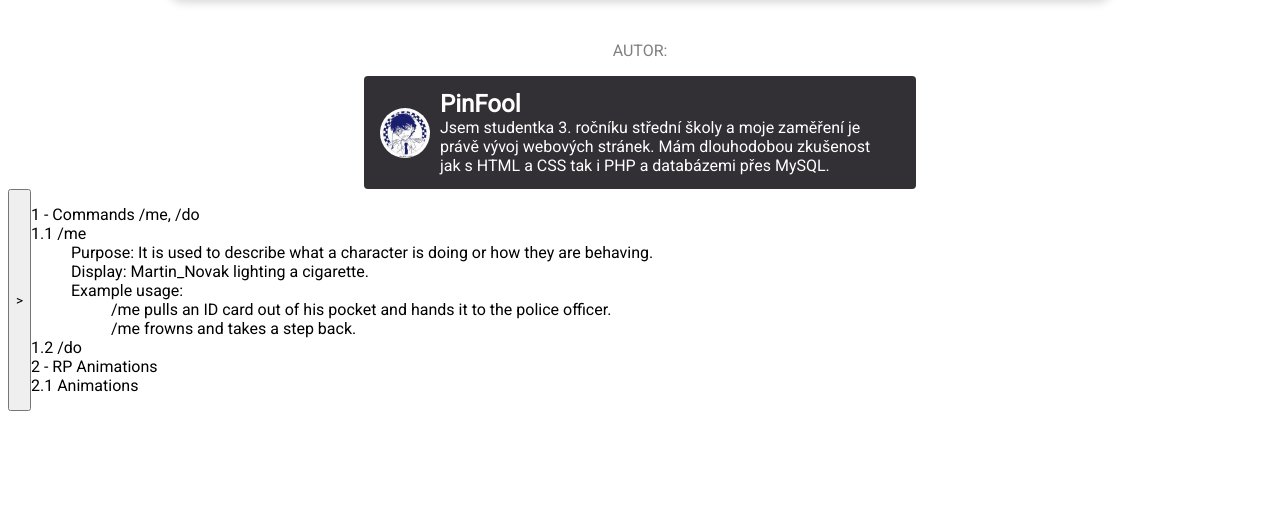
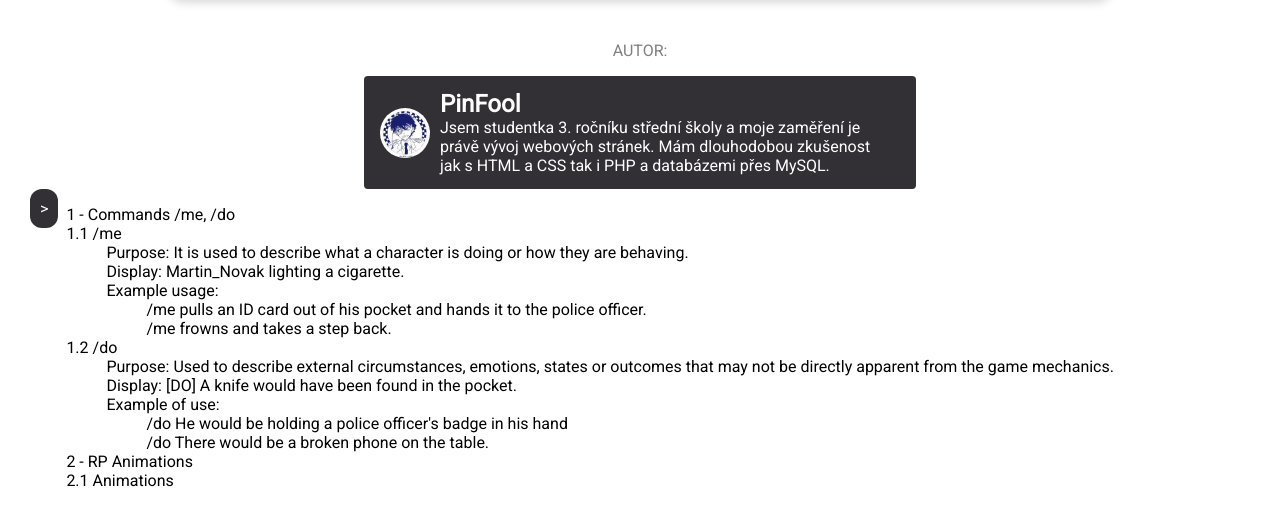
Before and after one commit to Souckova/crrp_support, a plain HTML site: page index.html in a window 1280 px wide. Shown: the part 125-650 px from the top of the page. Drawn offline with Linux system fonts and the light colour scheme.

Commit message:
left panel se sticky

```diff
--- a/index.html
+++ b/index.html
@@ -41,7 +41,7 @@
     </div>
 
     <section>
-      <div id="left-panel">
+      <div id="left-panel" class="fixed">
         <div id="left-panel-header">
             <h1>CRRP SUPPORT</h1>
             <button onclick="hide()">X</button>
@@ -95,13 +95,17 @@
         </ol>
         <hr />
       </div>
-      <button id="show" onclick="show()">></button>
+      <div id="show" onclick="show()" class="fixed">
+        <span onclick="show()">></span>
+      </div>
+
 
       <div id="right-pannel">
         <ol>
         <li>
           - Commands /me, /do
           <ol>
+
             <li>
               /me
               <!-- copy /me [action] -->
@@ -123,26 +127,48 @@
                 </li>
               </ul>
             </li>
-            <li>/do</li>
+
+            <li>/do
+              <!-- copy /do [description of the situation] -->
+              <ul>
+                <li>
+                  Purpose: Used to describe external circumstances, emotions, states or outcomes that may not be directly apparent from the game mechanics.
+                </li>
+                <li>
+                  Display: [DO] A knife would have been found in the pocket.
+                </li>
+                <li>Example of use:
+                  <ul>
+                    <li>
+                      /do He would be holding a police officer's badge in his hand
+                    </li>
+                    <li>
+                      /do There would be a broken phone on the table.
+                    </li>
+                  </ul>
+                </li>
+              </ul>
+            </li>
+
           </ol>
         </li>
+
         <li>
           - RP Animations
           <ol>
-            <li>Animations</li>
+            <li>Animations
+
+            </li>
           </ol>
         </li>
       </ol>
+      <br><br><br><br><br><br><br><br><br><br><br><br><br>
+      <br><br><br><br><br><br><br><br><br><br><br><br><br>
+      <br><br><br><br><br><br><br><br><br><br><br><br><br>
+      <br><br><br><br><br><br><br><br><br><br><br><br><br>
+      <br><br><br><br><br><br><br><br><br><br><br><br><br>
 
       <!--
-1.2 / do
-/do [description of the situation]
-Purpose: Used to describe external circumstances, emotions, states or outcomes that may not be directly apparent from the game mechanics.
-Display:
-[DO] A knife would have been found in the pocket.
-Example of use:
-/do He would be holding a police officer's badge in his hand.
-/do There would be a broken phone on the table.
 2 - Animations
 2.1 Animations
 Our game also offers the possibility of animations, these animations can be activated in the top menu. After pressing the button for animations. A window will open. Here you can click on the animation you currently want to perform. To end it, click on the button again. -->
@@ -161,7 +187,7 @@ Our game also offers the possibility of animations, these animations can be acti
 
       function hide() {
         document.getElementById("left-panel").style.display = "none";
-        document.getElementById("show").style.display = "block";
+        document.getElementById("show").style.display = "flex";
       }
     </script>
   </body>
--- a/style.css
+++ b/style.css
@@ -53,6 +53,13 @@ nav{
 }
 
 /*--------------------*/
+.fixed {
+  position: fixed;
+  width: fit-content;
+  height: fit-content;
+  left: 10px;
+  top: 40px;
+}
 
 section{
     display: flex;
@@ -96,6 +103,31 @@ section{
     display: flex;
     gap: 10px;
 }
+
+#show{
+    background-color: none;
+    padding-left: 20px;
+    padding-right: 10px;
+
+    display: flex;
+    align-items: center;
+    position: sticky;
+
+    margin-left: 0;
+    transition: margin-left ease 0.5s;
+}
+
+#show:hover {
+    margin-left: 15px;
+}
+
+#show > span{
+    background-color: var(--gray);
+    border-radius: 12px;
+    color: white;
+    padding: 10px;
+}
+
 
 hr{
     border: 1px solid white;
@@ -160,3 +192,11 @@ ol > li:before{
     margin: 0;
     text-wrap: balance;
 }
+
+/*right side*/
+/*#right-pannel { /*pravu to chce, není to respozivní, při menším rozlišení se překrývá s left side a rozbíjito sticky pro šipku a leftside*/
+  /*position: absolute;
+  top: 35%;
+  left: 25%;
+  width: fit-content;
+}*/
```
